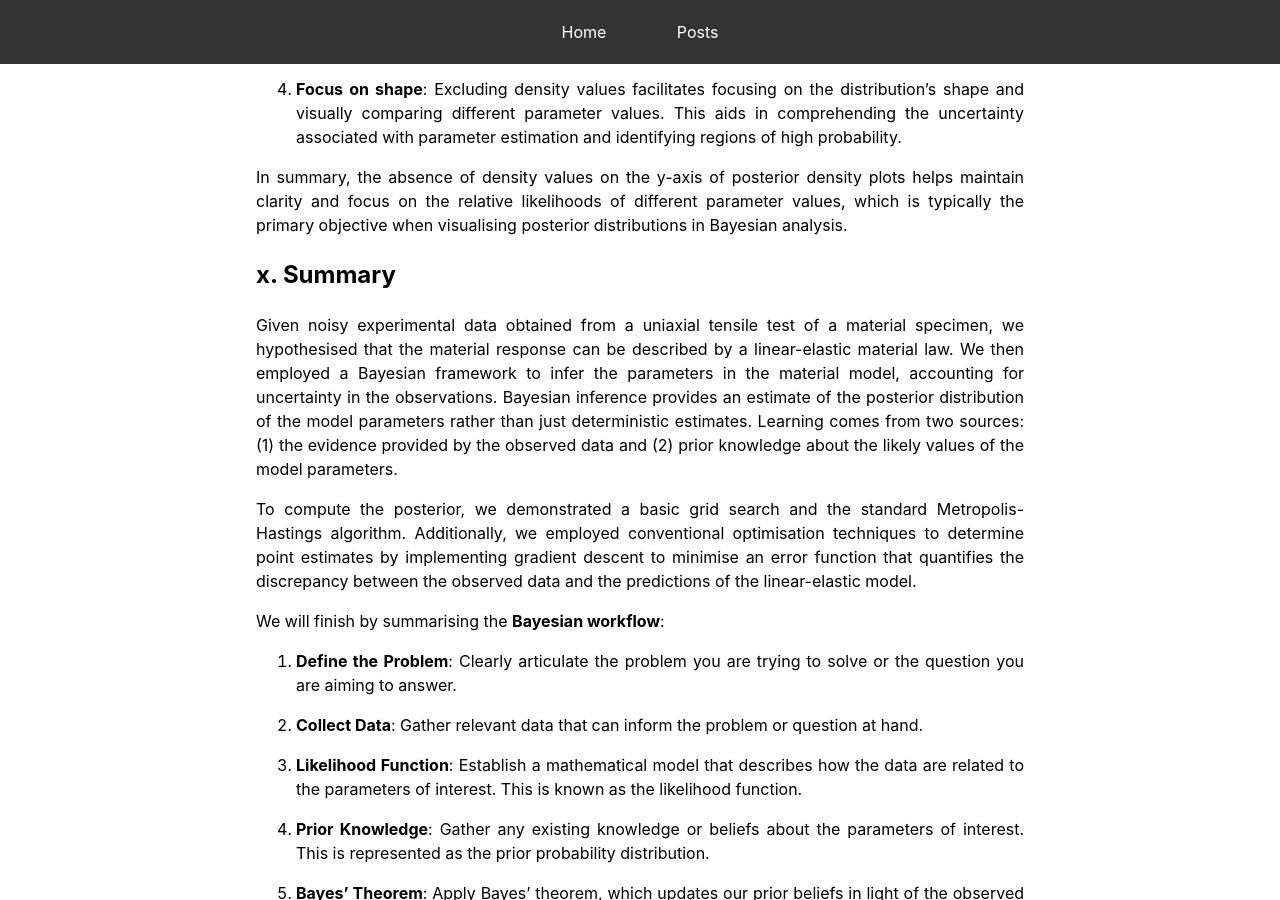
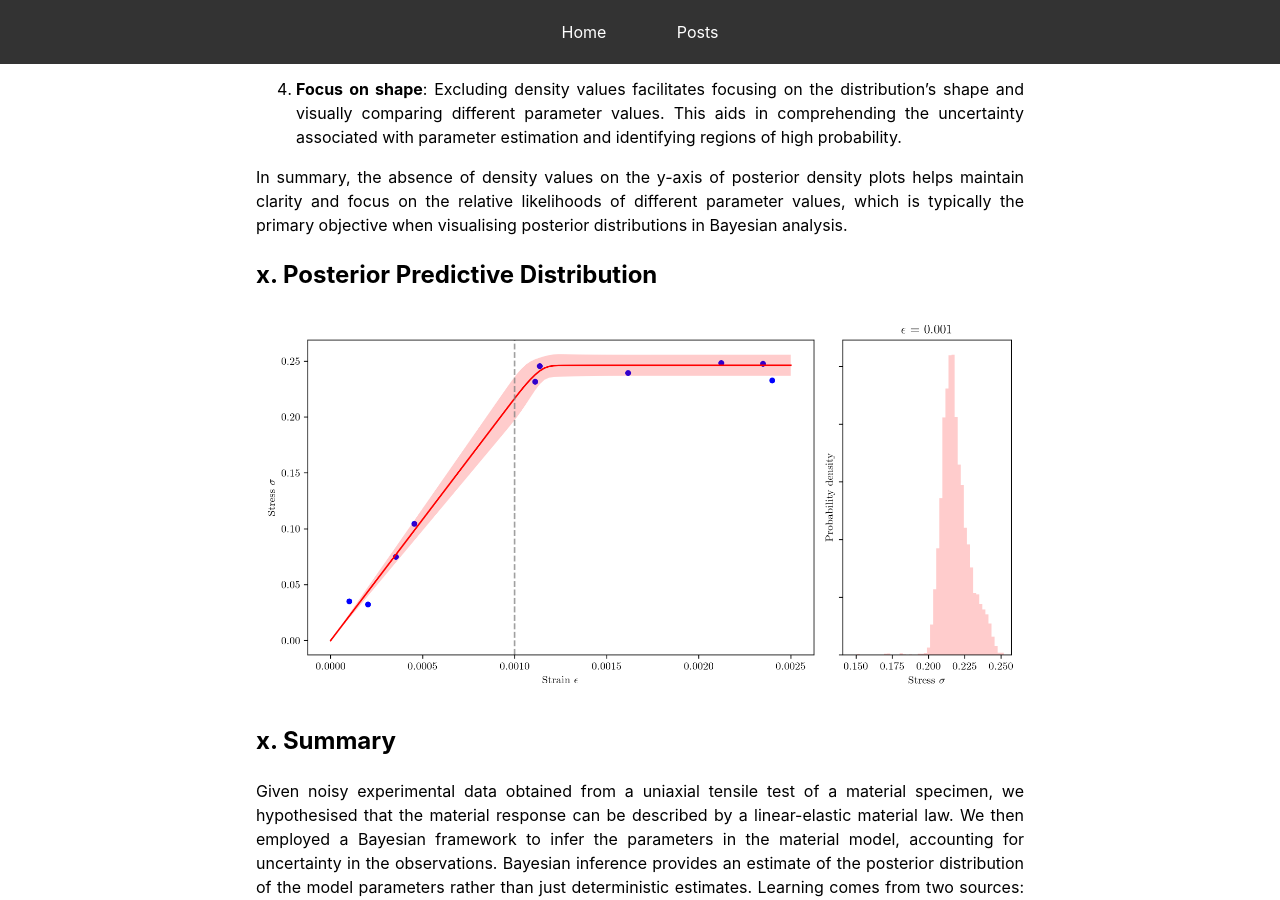
Before and after one commit to mark-hobbs/mark-hobbs.github.io, a Jekyll site: the page built from _posts/2024-12-02-bayesian-inference.md, in a window 1280 px wide and 900 px high, scrolled down 9391 px. Built offline with Jekyll 4.4.1, drawn with Linux system fonts in a browser that asks for light colours; formulas are drawn with MathJax 3.

Commit message:
General updates

```diff
--- a/_posts/2024-12-02-bayesian-inference.md
+++ b/_posts/2024-12-02-bayesian-inference.md
@@ -182,6 +182,10 @@ There are multiple reasons for omitting density values:
 
 In summary, the absence of density values on the y-axis of posterior density plots helps maintain clarity and focus on the relative likelihoods of different parameter values, which is typically the primary objective when visualising posterior distributions in Bayesian analysis.
 
+## x. Posterior Predictive Distribution
+
+![](/assets/images/posterior-predictive-distribution.png)
+
 ## x. Summary
 
 Given noisy experimental data obtained from a uniaxial tensile test of a material specimen, we hypothesised that the material response can be described by a linear-elastic material law. We then employed a Bayesian framework to infer the parameters in the material model, accounting for uncertainty in the observations. Bayesian inference provides an estimate of the posterior distribution of the model parameters rather than just deterministic estimates. Learning comes from two sources: (1) the evidence provided by the observed data and (2) prior knowledge about the likely values of the model parameters.
```
Also changed, not shown: assets/images/posterior-predictive-distribution.png (added).
